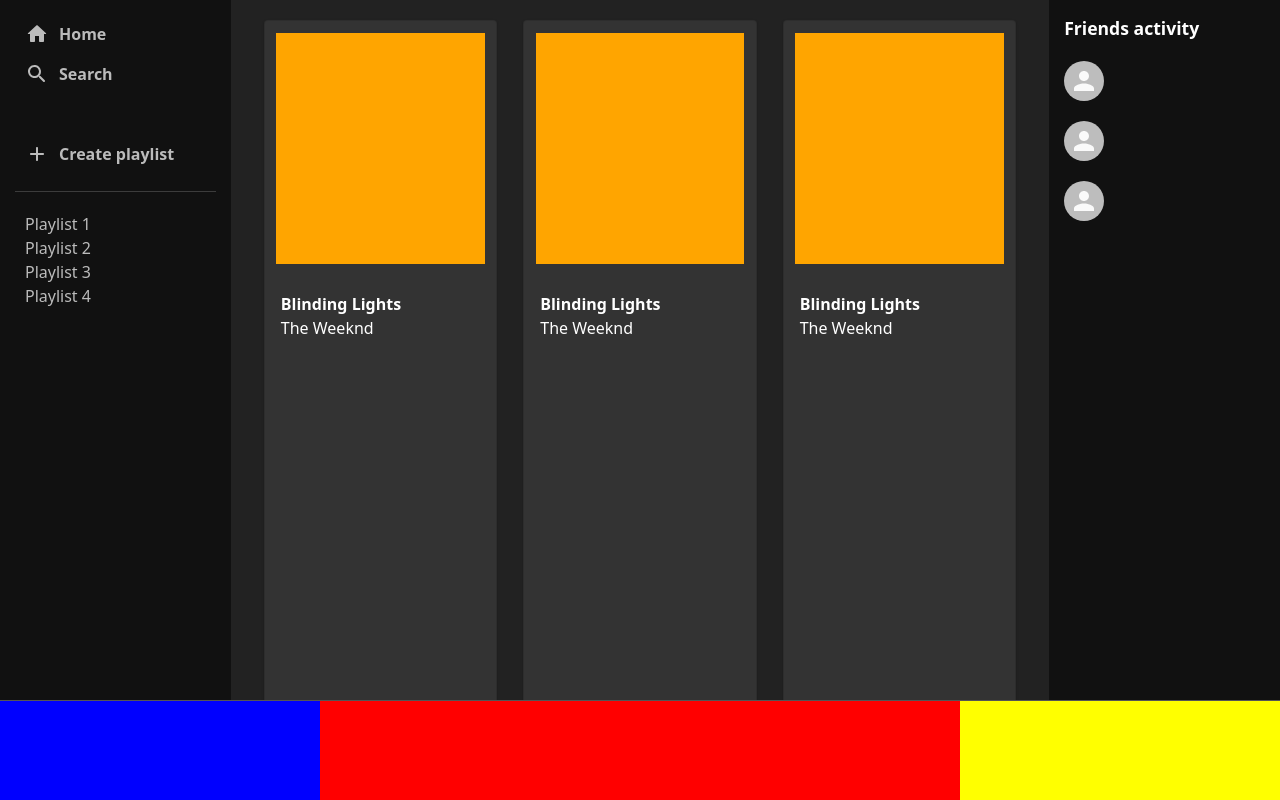
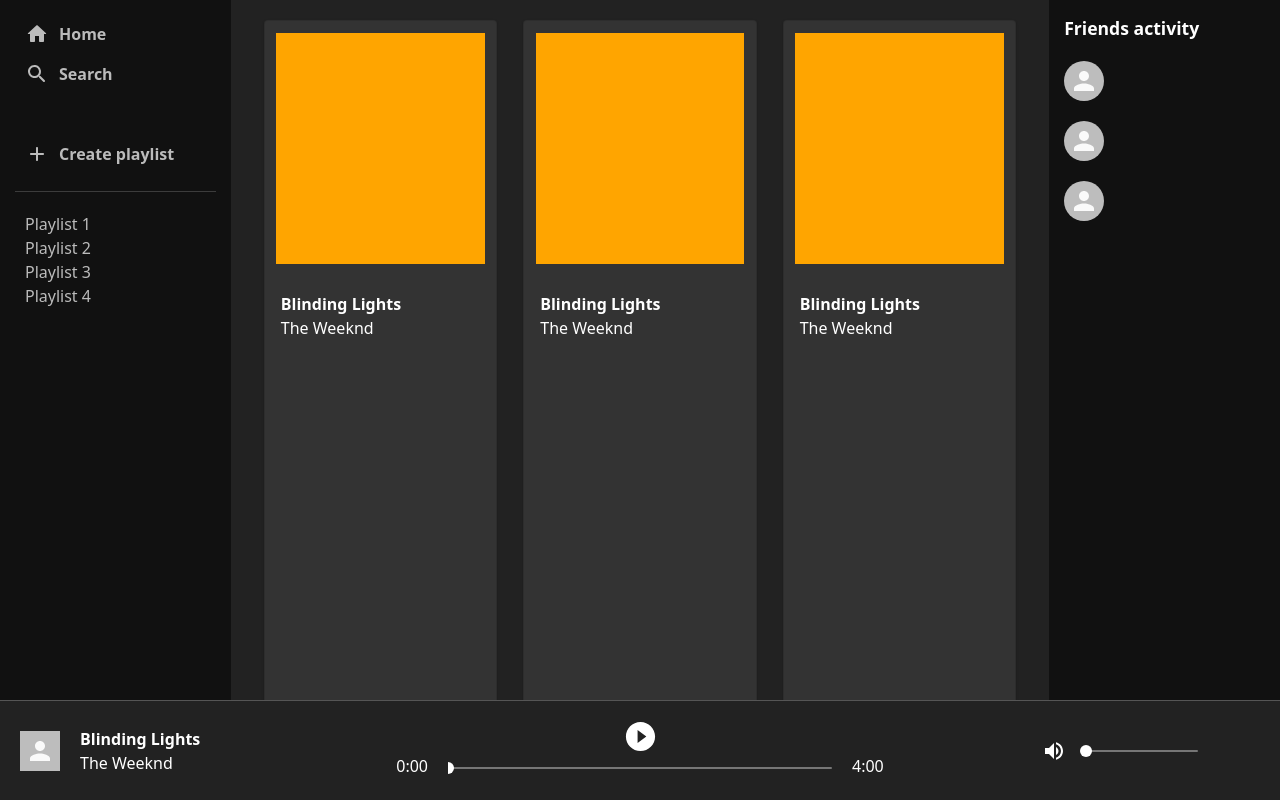
Before and after one commit to marcotmotta/clonify, a React (Create React App) app: page / in a window 1280 px wide. Built offline with nearby package versions, Linux system fonts and the light colour scheme.

Commit message:
bottom player

```diff
--- a/src/components/Player/Player.js
+++ b/src/components/Player/Player.js
@@ -1,14 +1,35 @@
 import React, { Component } from 'react'
 
 import './Player.scss';
+
+import { Avatar, Slider } from '@material-ui/core';
+import { VolumeUp, PlayCircleFilled } from '@material-ui/icons';
 
 export default class Player extends Component {
     render() {
         return (
             <div className="player">
-                <div className="song"></div>
-                <div className="player-butttons"></div>
-                <div className="options"></div>
+                <div className="song">
+                    <Avatar className="avatar" variant="square"></Avatar>
+                    <div>
+                        <div className="song-name">Blinding Lights</div>
+                        <div className="artist">The Weeknd</div>
+                    </div>
+                </div>
+                <div className="player-butttons">
+                    <div className="actions">
+                        <PlayCircleFilled className="play" fontSize="large"></PlayCircleFilled>
+                    </div>
+                    <div className="song-bar">
+                        <div>0:00</div>
+                        <Slider className="progress-bar"/>
+                        <div>4:00</div>
+                    </div>
+                </div>
+                <div className="options">
+                    <VolumeUp></VolumeUp>
+                    <Slider className="volume"/>
+                </div>
             </div>
         )
     }
--- a/src/components/Player/Player.scss
+++ b/src/components/Player/Player.scss
@@ -9,20 +9,57 @@
     justify-content: space-between;
 
     .song {
-        background: blue;
+        display: flex;
+        align-items: center;
         height: 100%;
         width: 25vw;
+
+        .avatar {
+            margin: 20px;
+        }
+
+        .song-name {
+            font-weight: bold;
+        }
     }
 
     .player-butttons {
-        background: red;
+        display: flex;
+        flex-direction: column;
+        justify-content: center;
         height: 100%;
         width: 50vw;
+
+        .actions {
+            display: flex;
+            justify-content: center;
+        }
+
+        .song-bar {
+            display: flex;
+            justify-content: center;
+
+            .progress-bar {
+                margin-left: 20px;
+                margin-right: 20px;
+                width: 60%;
+                background: transparent;
+                color: white;
+            }
+        }
     }
 
     .options {
-        background: yellow;
+        display: flex;
+        align-items: center;
+        justify-content: center;
         height: 100%;
         width: 25vw;
+
+        .volume {
+            margin-left: 20px;
+            width: 35%;
+            color: white;
+        }
     }
 }
```
